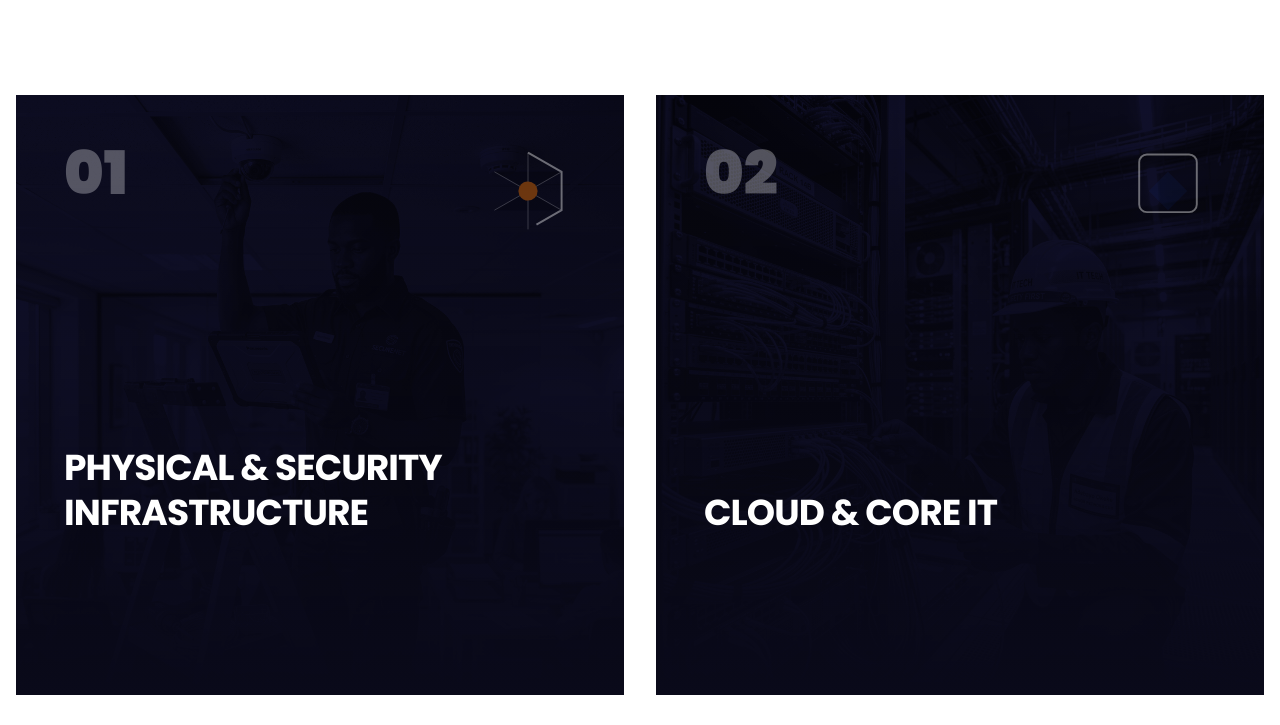
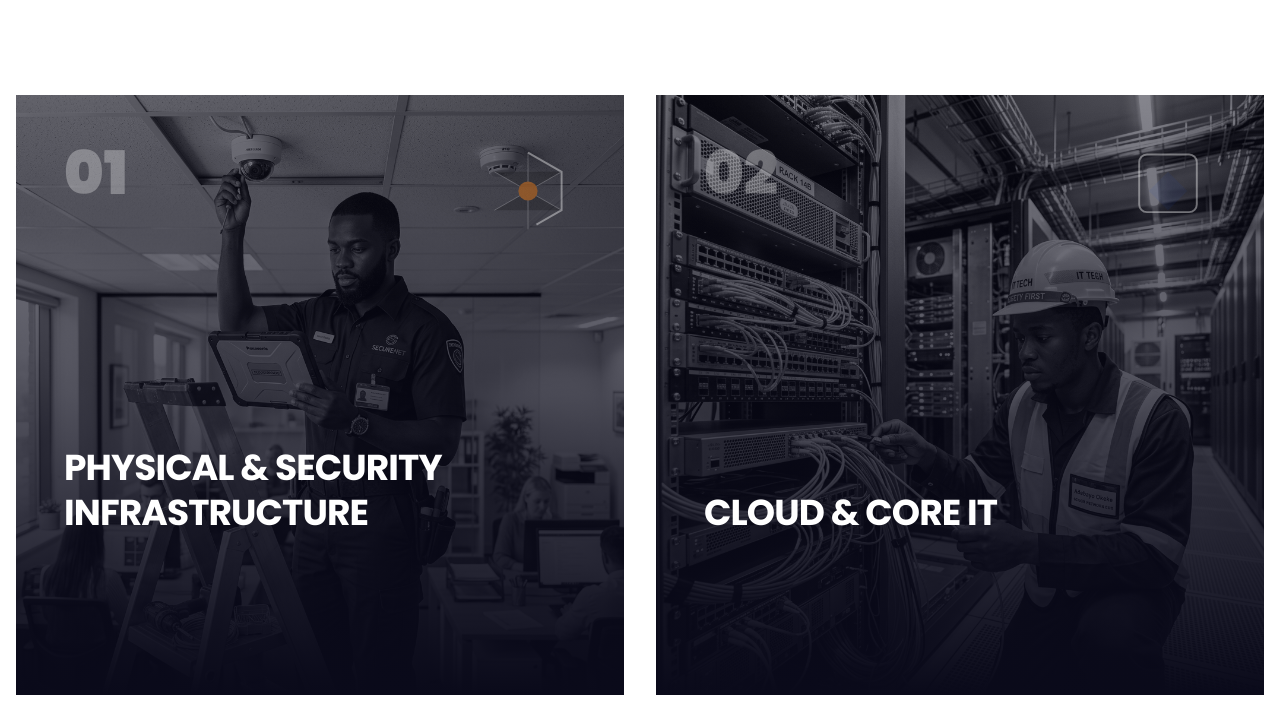
Before and after one commit to Abbottgitonga/912-Website, a React (Vite) app: page / in a window 1280 px wide. Shown: the part 2825-3550 px from the top of the page. Built offline with nearby package versions, Linux system fonts and the light colour scheme.

Commit message:
fix(pillars): fix image visibility by removing mix-blend-overlay

```diff
--- a/src/components/home/ServicePillars.tsx
+++ b/src/components/home/ServicePillars.tsx
@@ -72,7 +72,7 @@ export function ServicePillars() {
                   width={800}
                   height={600}
                   loading="lazy"
-                  className="absolute inset-0 w-full h-full object-cover opacity-60 mix-blend-overlay grayscale group-hover:grayscale-0 group-hover:opacity-80 transition-all duration-700"
+                  className="absolute inset-0 w-full h-full object-cover opacity-50 grayscale group-hover:grayscale-0 group-hover:opacity-100 transition-all duration-700"
                   whileHover={{ scale: 1.05 }}
                 />
 
```
